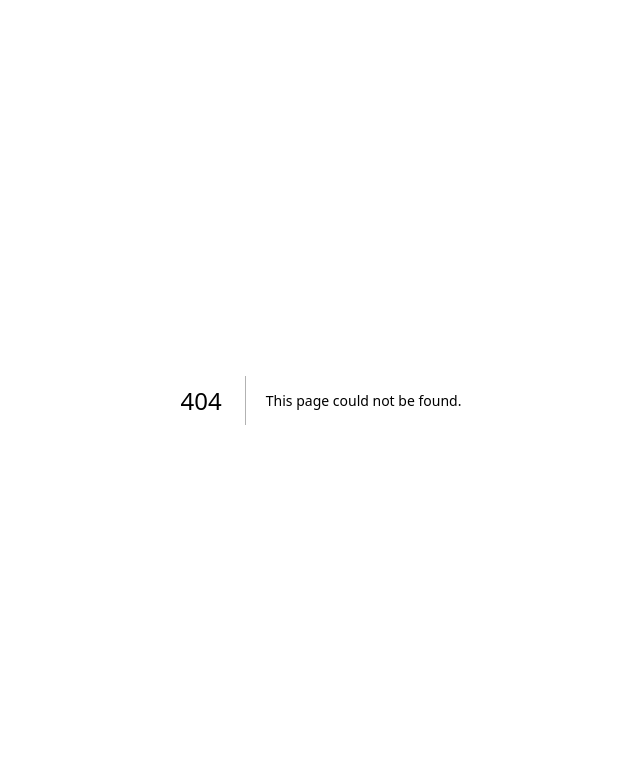
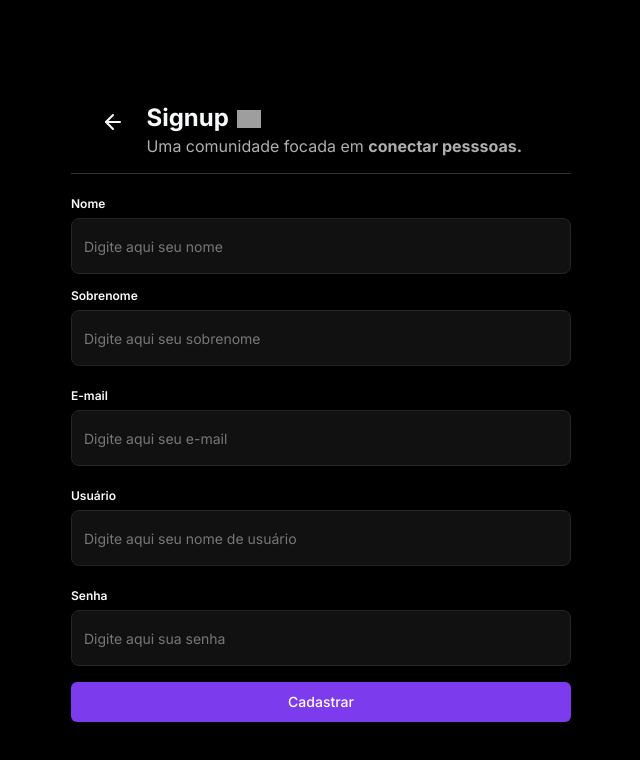
Before and after one commit to ryansldev/zap-web, a Next.js app: page /signup in a window 1280 px wide. Before the commit this address had no page. Shown: the top 760 px of the page, without its empty margins (319-959 px from the left). Built offline with nearby package versions, Linux system fonts and the light colour scheme; no server answers; grey boxes are pictures that could not be loaded.

Commit message:
fix: page header layout

```diff
--- /dev/null
+++ b/actions/signup/index.ts
@@ -0,0 +1,34 @@
+'use server'
+
+import { api } from "@/lib/api";
+import { InputType, ReturnType } from "./types";
+import { AxiosError } from "axios";
+import { createSafeAction } from "@/lib/create-safe-action";
+import { SignupBodySchema } from "./schema";
+
+async function handler({
+  name,
+  lastname,
+  email,
+  username,
+  password,
+}: InputType): Promise<ReturnType> {
+  try {
+    const { data } = await api.post('/signup', {
+      name,
+      lastname,
+      email,
+      username,
+      password,
+    })
+
+    return { data }
+  } catch(e: unknown) {
+    const error = e as AxiosError<{ message: string }>
+    return {
+      error: error.response?.data.message ?? error.message,
+    }
+  }
+}
+
+export const signup = createSafeAction(SignupBodySchema, handler)
--- /dev/null
+++ b/actions/signup/schema.ts
@@ -0,0 +1,19 @@
+import { z } from "zod";
+
+export const SignupBodySchema = z.object({
+  name: z.string().min(2, {
+    message: "O nome precisa ter pelo menos 2 caracteres"
+  }),
+  lastname: z.string().min(2, {
+    message: "O sobrenome precisa ter pelo menos 2 caracteres"
+  }),
+  email: z.string().email({
+    message: "O e-mail precisa ser válido"
+  }),
+  username: z.string().min(2, {
+    message: "O nome de usuário precisa ter pelo menos 2 caracteres"
+  }),
+  password: z.string().min(8, {
+    message: "A senha precisa ter pelo menos 8 caracteres"
+  })
+})
--- /dev/null
+++ b/actions/signup/types.ts
@@ -0,0 +1,7 @@
+import { z } from 'zod'
+
+import { SignupBodySchema } from './schema'
+import { ActionState } from '@/lib/create-safe-action'
+
+export type InputType = z.infer<typeof SignupBodySchema>
+export type ReturnType = ActionState<InputType, { token: string }>;
--- /dev/null
+++ b/app/signup/_components/form.tsx
@@ -0,0 +1,96 @@
+'use client'
+
+import { signup } from "@/actions/signup"
+import { FormInput } from "@/components/form/form-input"
+import { FormSubmit } from "@/components/form/form-submit"
+import { useAction } from "@/hooks/use-action"
+import { useRouter } from "next/navigation"
+import { toast } from "sonner"
+
+export function SignupForm() {
+  const router = useRouter()
+
+  const { execute, fieldErrors } = useAction(signup, {
+    onSuccess: () => {
+      toast.success('Cadastrado realizado com sucesso!')
+      router.push('/login')
+    },
+    onError: (error) => {
+      toast.error(error)
+    }
+  })
+
+  async function onSubmit(formData: FormData) {
+    const username = formData.get('username') as string
+    const password = formData.get('password') as string
+    const email = formData.get('email') as string
+    const name = formData.get('name') as string
+    const lastname = formData.get('lastname') as string
+
+    await execute({
+      name,
+      lastname,
+      email,
+      username,
+      password,
+    })
+  }
+
+  return (
+    <form action={onSubmit} className="w-full">
+      <div className="flex flex-col space-y-4">
+        <div className="flex flex-wrap gap-2">
+          <FormInput
+            name="name"
+            type="text"
+            placeholder="Digite aqui seu nome"
+            label="Nome"
+            className="h-14 rounded-lg"
+            errors={fieldErrors}
+            required
+          />
+          <FormInput
+            name="lastname"
+            type="text"
+            placeholder="Digite aqui seu sobrenome"
+            label="Sobrenome"
+            className="h-14 rounded-lg"
+            errors={fieldErrors}
+            required
+          />
+        </div>
+        <FormInput
+          name="email"
+          type="email"
+          placeholder="Digite aqui seu e-mail"
+          label="E-mail"
+          className="h-14 rounded-lg"
+          errors={fieldErrors}
+          required
+        />
+        <FormInput
+          name="username"
+          type="text"
+          placeholder="Digite aqui seu nome de usuário"
+          label="Usuário"
+          className="h-14 rounded-lg"
+          errors={fieldErrors}
+          required
+        />
+        <FormInput
+          name="password"
+          type="password"
+          placeholder="Digite aqui sua senha"
+          label="Senha"
+          className="h-14 rounded-lg"
+          errors={fieldErrors}
+          required
+        />
+
+        <FormSubmit>
+          Cadastrar
+        </FormSubmit>
+      </div>
+    </form>
+  )
+}
--- /dev/null
+++ b/app/signup/page.tsx
@@ -0,0 +1,15 @@
+import { PageHeader } from "@/components/page-header";
+import { SignupForm } from "./_components/form";
+
+export default function Signup() {
+  return (
+    <div className="min-h-screen flex flex-col items-center justify-center max-w-[500px] mx-auto">
+      <PageHeader
+        title="Signup"
+        description={<span>Uma comunidade focada em <strong>conectar pesssoas.</strong></span>}
+      />
+
+      <SignupForm />
+    </div>
+  )
+}
--- a/components/page-header.tsx
+++ b/components/page-header.tsx
@@ -48,7 +48,7 @@ export function PageHeader({
         )}
         size="icon"
         onClick={onBack}
-        className="absolute"
+        className={cn(position !== "inline" && "absolute")}
       >
         <ArrowLeft className="h-6 w-6" />
       </Button>
```
